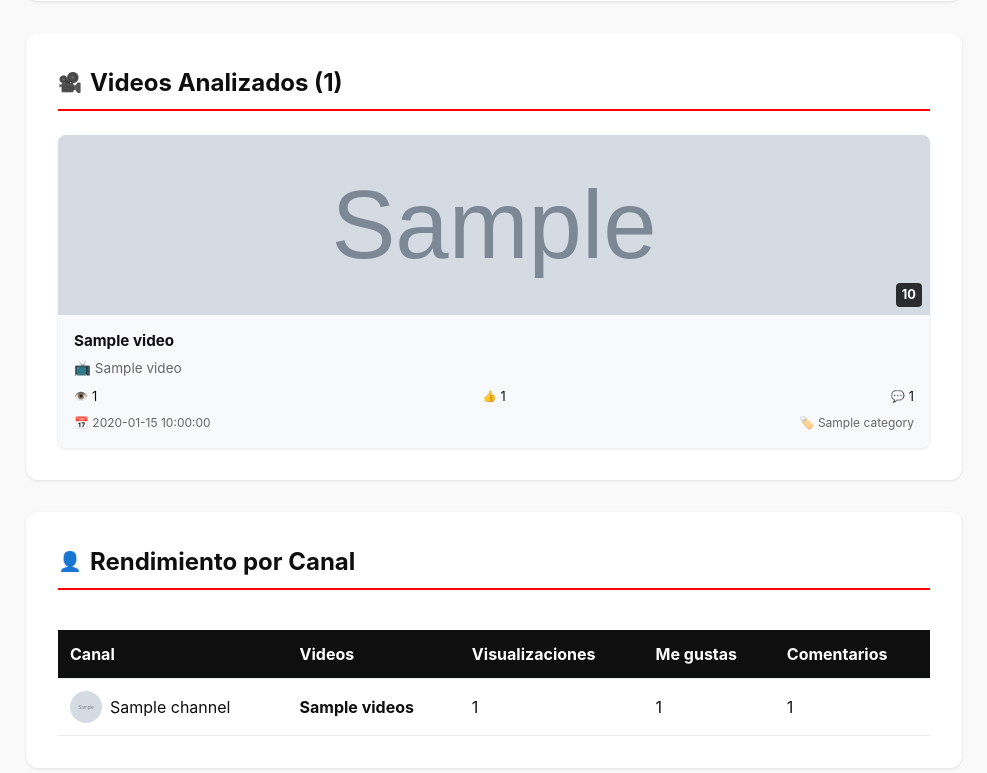
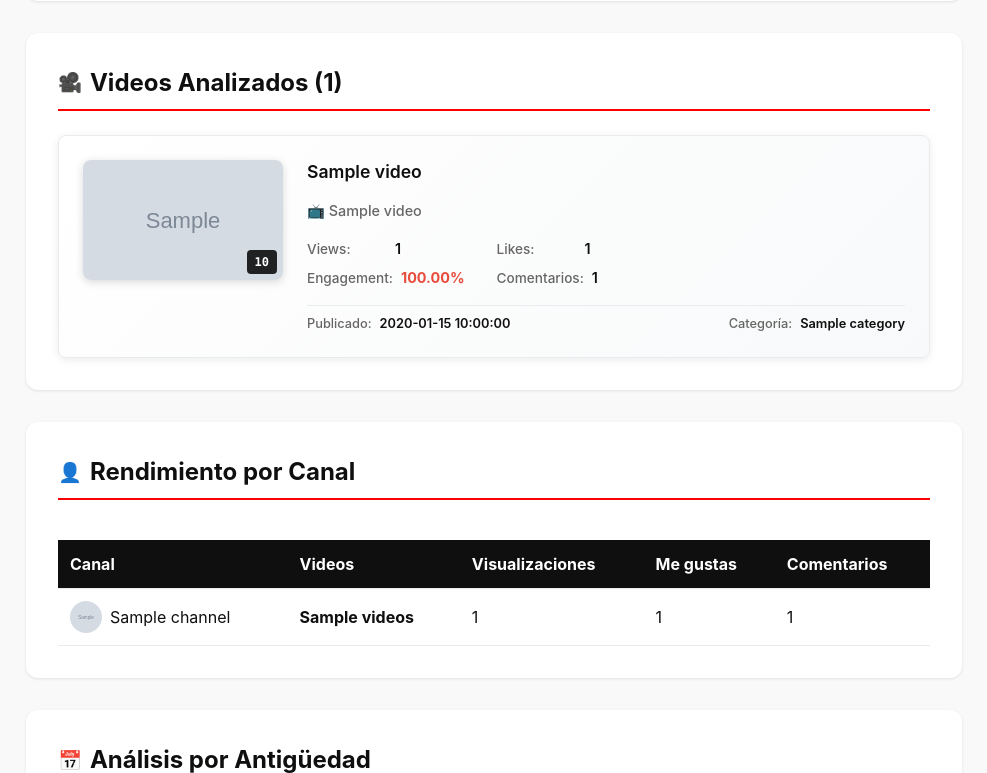
Before and after one commit to marronosc/modular2, a Flask app: template templates/seo/report.html in a window 1280 px wide. Shown: the part 948-1721 px from the top of the page, without its empty margins (286-1273 px from the left). Run offline with Flask 3, Linux system fonts and the light colour scheme; the template is opened without the code that fills it: most values are stand-ins (such as "Sample title", 1, 10 or a date in 2020); grey boxes marked "Sample" are stand-in pictures.

Commit message:
Mejorar diseño de fichas de video en análisis SEO
- Cambiar diseño de grid vertical a layout horizontal
- Añadir métricas de engagement calculado automáticamente
- Mejorar organización visual con grupos de métricas separados
- Añadir thumbnails más grandes con overlay de duración estilizado
- Implementar diseño responsive para móviles
- Mantener toda la información existente con mejor presentación

Diseño inspirado en las fichas de recent videos para consistencia visual

🤖 Generated with [Claude Code](https://claude.ai/code)

Co-Authored-By: Claude <noreply@anthropic.com>

```diff
--- a/templates/seo/report.html
+++ b/templates/seo/report.html
@@ -73,33 +73,59 @@
         <span class="section-icon">🎥</span>
         Videos Analizados ({{ videos|length }})
     </h2>
-    <div class="videos-grid">
+    <div class="video-results">
         {% for video in videos %}
-        <div class="video-card">
-            <div class="video-thumbnail">
-                <img src="{{ video.thumbnail_url }}" alt="Miniatura del video" loading="lazy">
-                <div class="video-duration">{{ format_duration(video.duration) }}</div>
+        <div class="video-result-item">
+            <div class="video-thumbnail-container">
+                <img src="{{ video.thumbnail_url }}" alt="{{ video.title }}" class="video-thumbnail-img">
+                <div class="video-duration-overlay">{{ format_duration(video.duration) }}</div>
             </div>
-            <div class="video-info">
-                <h3><a href="{{ video.video_url }}" target="_blank" rel="noopener">{{ video.title }}</a></h3>
-                <p class="channel-name">📺 {{ video.channel_title }}</p>
-                <div class="video-stats">
-                    <div class="stat">
-                        <span class="stat-icon">👁️</span>
-                        <span>{{ format_number(video.views) }}</span>
+
+            <div class="video-content">
+                <h3 class="video-title">
+                    <a href="{{ video.video_url }}" target="_blank" rel="noopener">{{ video.title }}</a>
+                </h3>
+
+                <div class="video-channel">
+                    📺 {{ video.channel_title }}
+                </div>
+
+                <div class="video-metrics">
+                    <div class="metric-group">
+                        <div class="metric-item">
+                            <span class="metric-label">Views:</span>
+                            <span class="metric-value">{{ format_number(video.views) }}</span>
+                        </div>
+
+                        <div class="metric-item">
+                            <span class="metric-label">Engagement:</span>
+                            <span class="metric-value engagement">{{ "%.2f"|format((video.likes + video.comments) / video.views * 100) if video.views > 0 else 0 }}%</span>
+                        </div>
                     </div>
-                    <div class="stat">
-                        <span class="stat-icon">👍</span>
-                        <span>{{ format_number(video.likes) }}</span>
-                    </div>
-                    <div class="stat">
-                        <span class="stat-icon">💬</span>
-                        <span>{{ format_number(video.comments) }}</span>
+
+                    <div class="metric-group">
+                        <div class="metric-item">
+                            <span class="metric-label">Likes:</span>
+                            <span class="metric-value">{{ format_number(video.likes) }}</span>
+                        </div>
+
+                        <div class="metric-item">
+                            <span class="metric-label">Comentarios:</span>
+                            <span class="metric-value">{{ format_number(video.comments) }}</span>
+                        </div>
                     </div>
                 </div>
-                <div class="video-meta">
-                    <span>📅 {{ format_date(video.published_at) }}</span>
-                    <span>🏷️ {{ video.category }}</span>
+
+                <div class="video-footer">
+                    <div class="video-date">
+                        <span class="publish-label">Publicado:</span>
+                        <span class="publish-date">{{ format_date(video.published_at) }}</span>
+                    </div>
+
+                    <div class="video-category">
+                        <span class="category-label">Categoría:</span>
+                        <span class="category-value">{{ video.category }}</span>
+                    </div>
                 </div>
             </div>
         </div>
@@ -289,97 +315,151 @@
     color: var(--primary-color);
 }
 
-.videos-grid {
-    display: grid;
-    grid-template-columns: repeat(auto-fit, minmax(300px, 1fr));
+.video-results {
+    display: flex;
+    flex-direction: column;
     gap: 1.5rem;
 }
 
-.video-card {
-    background-color: #f8f9fa;
+.video-result-item {
+    background: linear-gradient(135deg, #ffffff 0%, #f8f9fa 100%);
     border-radius: var(--radius);
-    overflow: hidden;
-    box-shadow: var(--shadow);
-    transition: transform 0.3s ease;
+    box-shadow: 0 2px 8px rgba(0, 0, 0, 0.08);
+    padding: 1.5rem;
+    border: 1px solid #e9ecef;
+    transition: transform 0.2s ease, box-shadow 0.2s ease;
+    display: flex;
+    gap: 1.5rem;
+    align-items: flex-start;
 }
 
-.video-card:hover {
+.video-result-item:hover {
     transform: translateY(-2px);
+    box-shadow: 0 4px 16px rgba(0, 0, 0, 0.12);
 }
 
-.video-thumbnail {
+.video-thumbnail-container {
     position: relative;
-    width: 100%;
-    height: 180px;
+    flex-shrink: 0;
+    width: 200px;
+    height: 120px;
+    border-radius: 8px;
     overflow: hidden;
+    box-shadow: 0 2px 8px rgba(0, 0, 0, 0.15);
 }
 
-.video-thumbnail img {
+.video-thumbnail-img {
     width: 100%;
     height: 100%;
     object-fit: cover;
 }
 
-.video-duration {
+.video-duration-overlay {
     position: absolute;
-    bottom: 8px;
-    right: 8px;
-    background-color: rgba(0, 0, 0, 0.8);
+    bottom: 6px;
+    right: 6px;
+    background: rgba(0, 0, 0, 0.85);
     color: white;
-    padding: 2px 6px;
+    padding: 3px 8px;
     border-radius: 4px;
-    font-size: 0.8rem;
-    font-weight: bold;
+    font-size: 0.75rem;
+    font-weight: 600;
+    font-family: 'Monaco', 'Consolas', monospace;
 }
 
-.video-info {
-    padding: 1rem;
+.video-content {
+    flex: 1;
+    display: flex;
+    flex-direction: column;
+    gap: 1rem;
+    min-width: 0;
 }
 
-.video-info h3 {
-    margin-bottom: 0.5rem;
-    font-size: 0.95rem;
-    line-height: 1.3;
+.video-title {
+    margin: 0;
+    font-size: 1.1rem;
+    line-height: 1.4;
+    font-weight: 600;
 }
 
-.video-info h3 a {
+.video-title a {
     color: var(--text-primary);
     text-decoration: none;
+    display: block;
 }
 
-.video-info h3 a:hover {
+.video-title a:hover {
     color: var(--primary-color);
     text-decoration: underline;
 }
 
-.channel-name {
+.video-channel {
+    color: #666;
+    font-size: 0.9rem;
+    font-weight: 500;
+}
+
+.video-metrics {
+    display: flex;
+    gap: 2rem;
+    flex-wrap: wrap;
+}
+
+.metric-group {
+    display: flex;
+    flex-direction: column;
+    gap: 0.5rem;
+}
+
+.metric-item {
+    display: flex;
+    gap: 0.5rem;
+    align-items: baseline;
+}
+
+.metric-label {
     color: #666;
     font-size: 0.85rem;
-    margin-bottom: 0.5rem;
+    font-weight: 500;
+    min-width: 80px;
 }
 
-.video-stats {
+.metric-value {
+    color: var(--text-primary);
+    font-weight: 600;
+    font-size: 0.9rem;
+}
+
+.metric-value.engagement {
+    color: #e74c3c;
+    font-weight: 700;
+}
+
+.video-footer {
     display: flex;
     justify-content: space-between;
-    margin-bottom: 0.5rem;
+    align-items: center;
+    padding-top: 0.5rem;
+    border-top: 1px solid #e9ecef;
+    font-size: 0.8rem;
+    flex-wrap: wrap;
+    gap: 1rem;
 }
 
-.stat {
+.video-date, .video-category {
     display: flex;
+    gap: 0.5rem;
     align-items: center;
-    gap: 0.25rem;
-    font-size: 0.8rem;
 }
 
-.stat-icon {
-    font-size: 0.7rem;
+.publish-label, .category-label {
+    color: #666;
+    font-weight: 500;
 }
 
-.video-meta {
-    display: flex;
-    justify-content: space-between;
-    font-size: 0.75rem;
-    color: #666;
+.publish-date, .category-value {
+    color: var(--text-primary);
+    font-weight: 600;
 }
 
 .channels-table {
@@ -500,8 +580,30 @@
         grid-template-columns: repeat(auto-fit, minmax(150px, 1fr));
     }
 
-    .videos-grid {
-        grid-template-columns: 1fr;
+    .video-result-item {
+        flex-direction: column;
+        gap: 1rem;
+    }
+
+    .video-thumbnail-container {
+        width: 100%;
+        max-width: 300px;
+        height: 180px;
+        margin: 0 auto;
+    }
+
+    .video-metrics {
+        gap: 1.5rem;
+    }
+
+    .metric-group {
+        gap: 0.75rem;
+    }
+
+    .video-footer {
+        flex-direction: column;
+        align-items: flex-start;
+        gap: 0.5rem;
     }
 
     .video-item {
```
